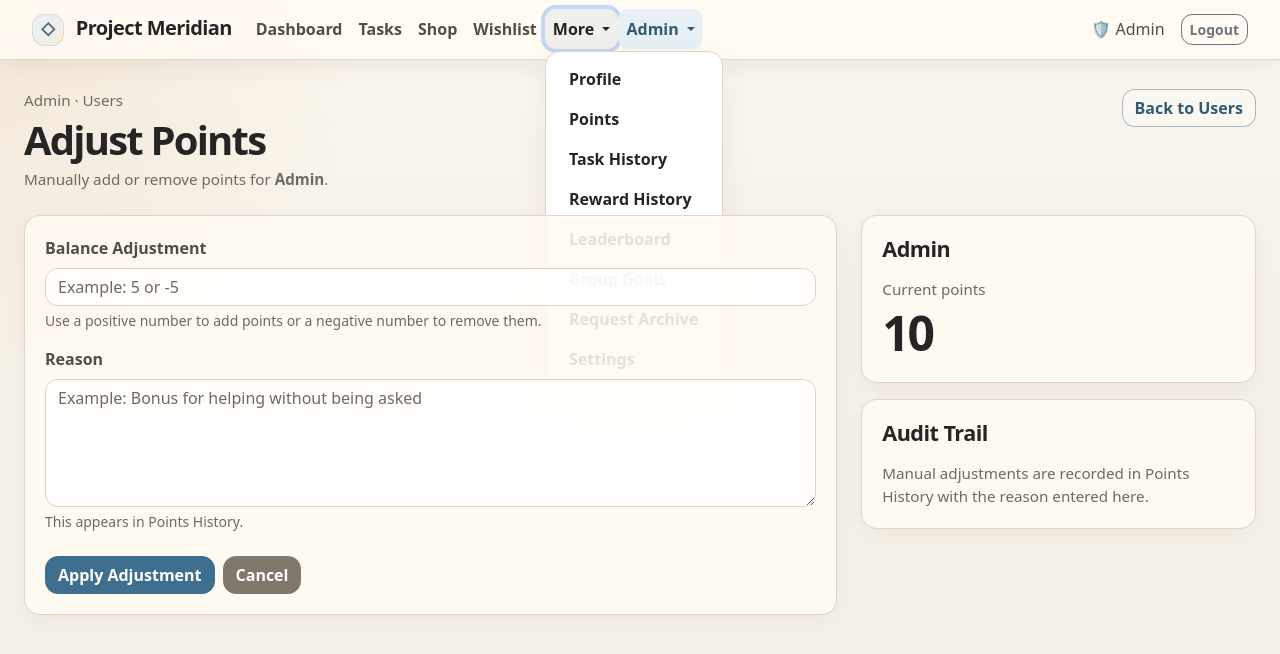
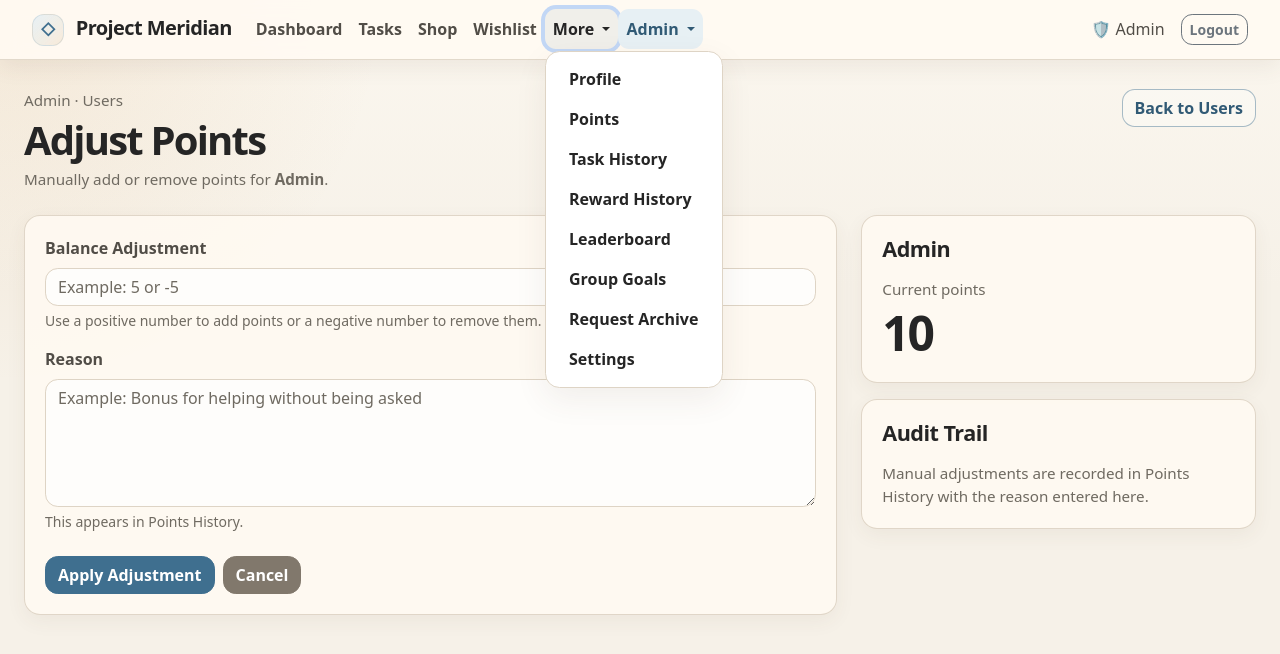
Before and after one commit to Moose151/project-meridian, a Flask app: page /admin/users/1/adjust-points in a window 1280 px wide, after a click on "More". Shown: the top 654 px of the page. Run offline with Flask 3, Linux system fonts and the light colour scheme; a user stored in the database is signed in; tables that the repository leaves empty hold one stand-in row (values such as "Sample post").

Commit message:
Fix navbar dropdown layering

```diff
--- a/app/static/css/homestack.css
+++ b/app/static/css/homestack.css
@@ -744,3 +744,25 @@ textarea.form-control {
         width: 100%;
     }
 }
+
+/* =========================================================
+   Navbar / dropdown layering fix
+   ========================================================= */
+
+/* Keep the top navigation above page cards and dashboard panels. */
+.navbar {
+    position: relative;
+    z-index: 2000;
+}
+
+/* Ensure Bootstrap dropdown menus render above cards. */
+.navbar .dropdown-menu {
+    z-index: 2050;
+}
+
+/* Prevent cards/shells from visually sitting above open menus. */
+.page-shell,
+.card {
+    position: relative;
+    z-index: 1;
+}
```
